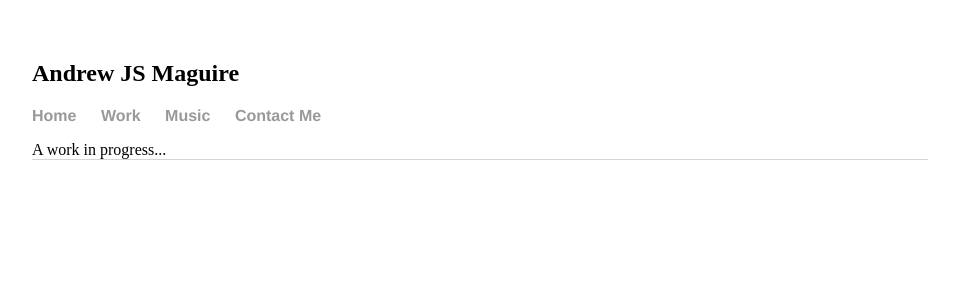
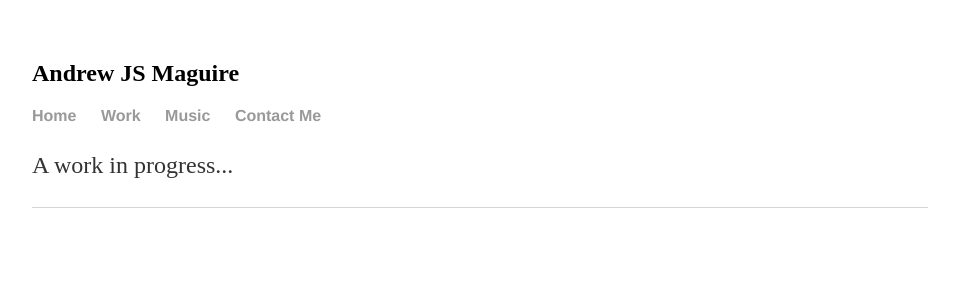
Before and after one commit to andrewjsmaguire/andrewjsmaguire.github.io, a Jekyll site: the page built from index.html, in a window 1280 px wide. Shown: the top 300 px of the page, without its empty margins (160-1119 px from the left). Built offline with Jekyll 4.4.1, drawn with Linux system fonts in a browser that asks for light colours.

Commit message:
Minor tweaks

```diff
--- a/index.html
+++ b/index.html
@@ -3,6 +3,5 @@ layout: default
 title: Andrew JS Maguire
 ---
 <div class="blurb">
-	A work in progress...
-	<span></span>
+	<p>A work in progress...</p>
 </div>
```
